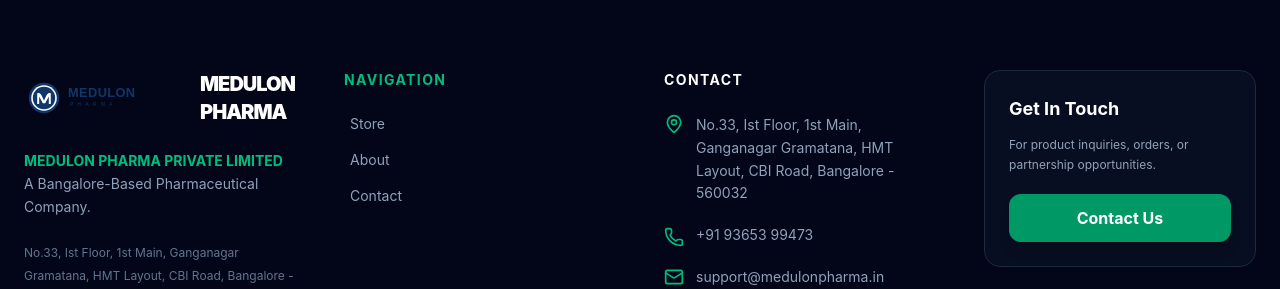
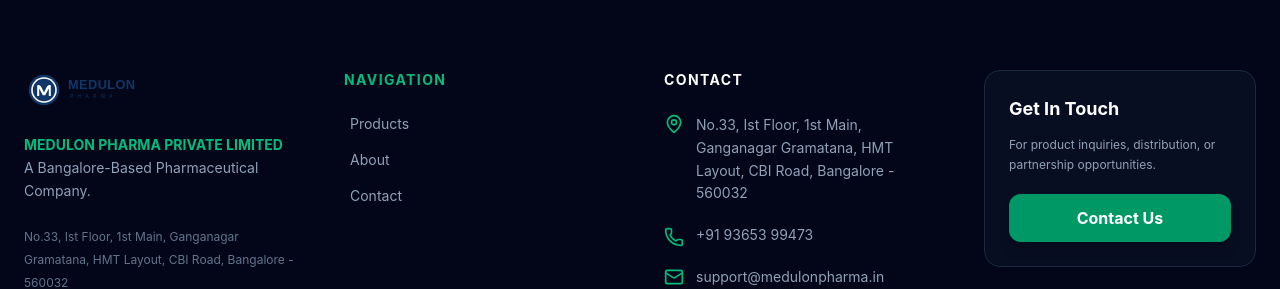
Before and after one commit to aminrakib/medulon-pharma, a React (Vite) app: page / in a window 1280 px wide. Shown: the part 6050-6339 px from the top of the page. Built offline with nearby package versions, Linux system fonts and the light colour scheme.

Commit message:
fix: footer link with product

```diff
--- a/src/components/Footer.tsx
+++ b/src/components/Footer.tsx
@@ -18,9 +18,9 @@ export function Footer() {
                 alt="MEDULON PHARMA Logo"
                 className="h-10 w-auto"
               />
-              <span className="text-xl font-black tracking-tighter text-white">
+              {/* <span className="text-xl font-black tracking-tighter text-white">
                 MEDULON PHARMA
-              </span>
+              </span> */}
             </div>
             <p className="text-slate-400 leading-relaxed text-sm">
               <span className="text-emerald-500 font-bold">
@@ -64,7 +64,7 @@ export function Footer() {
               Navigation
             </h3>
             <ul className="flex flex-col gap-4 text-slate-400 text-sm">
-              {["Store", "About", "Contact"].map((item) => (
+              {["Products", "About", "Contact"].map((item) => (
                 <li key={item}>
                   <a
                     href={`#${item.toLowerCase()}`}
@@ -91,7 +91,9 @@ export function Footer() {
             <div className="flex flex-col gap-5 text-slate-400 text-sm">
               <div className="flex items-start gap-3">
                 <MapPin className="text-emerald-500 shrink-0 h-5 w-5" />
-                <span className="leading-relaxed">{config.marketingAddress}</span>
+                <span className="leading-relaxed">
+                  {config.marketingAddress}
+                </span>
               </div>
               <div className="flex items-start gap-3">
                 <Phone className="text-emerald-500 shrink-0 h-5 w-5 mt-0.5" />
@@ -126,11 +128,9 @@ export function Footer() {
         {/* Column 4: Call to Action */}
         <Reveal>
           <div className="bg-slate-900/50 p-6 rounded-2xl border border-slate-800">
-            <h3 className="text-white font-bold mb-3 text-lg">
-              Get In Touch
-            </h3>
+            <h3 className="text-white font-bold mb-3 text-lg">Get In Touch</h3>
             <p className="text-slate-400 text-xs mb-5 leading-relaxed">
-              For product inquiries, orders, or partnership opportunities.
+              For product inquiries, distribution, or partnership opportunities.
             </p>
             <a
               href="#contact"
```
